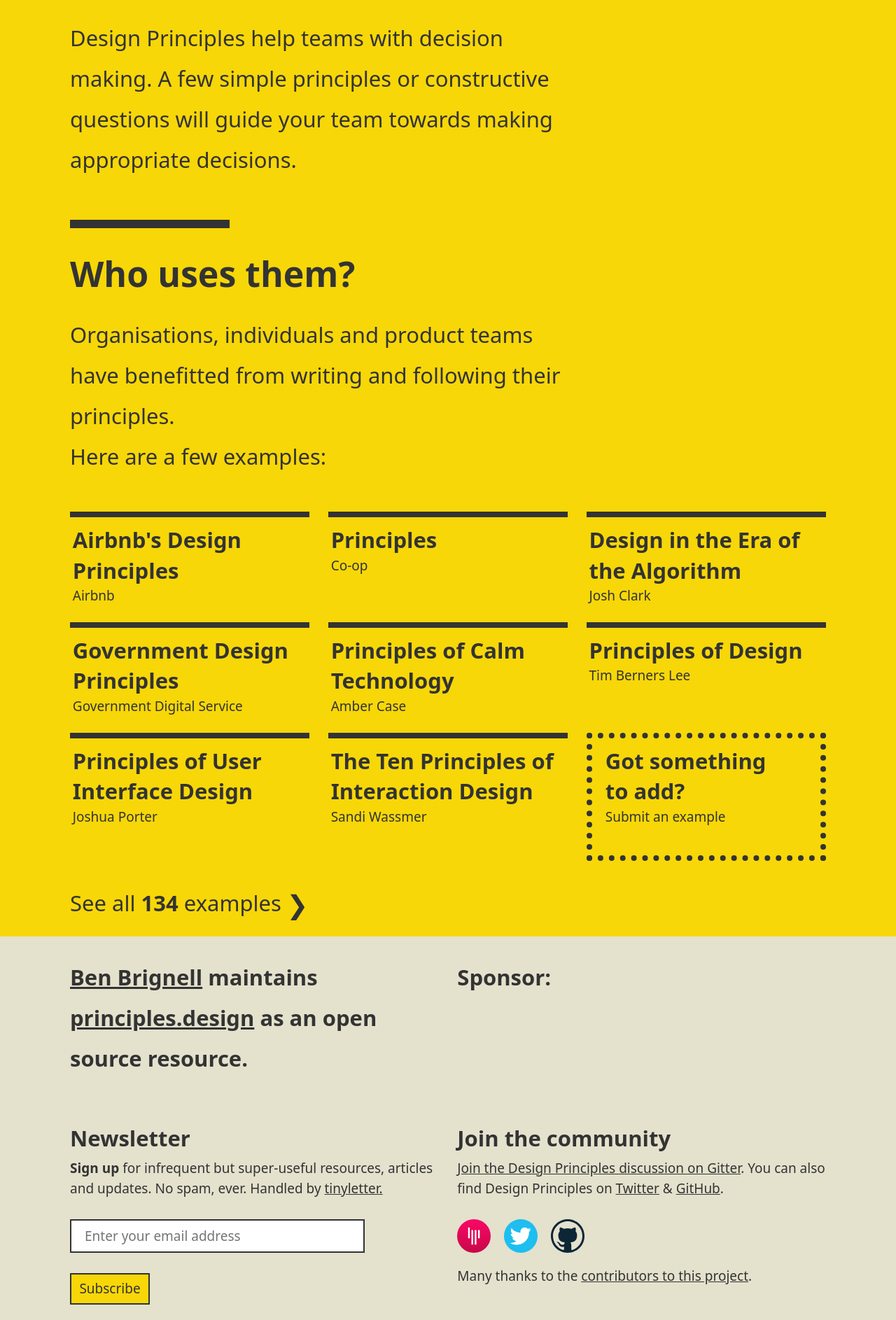
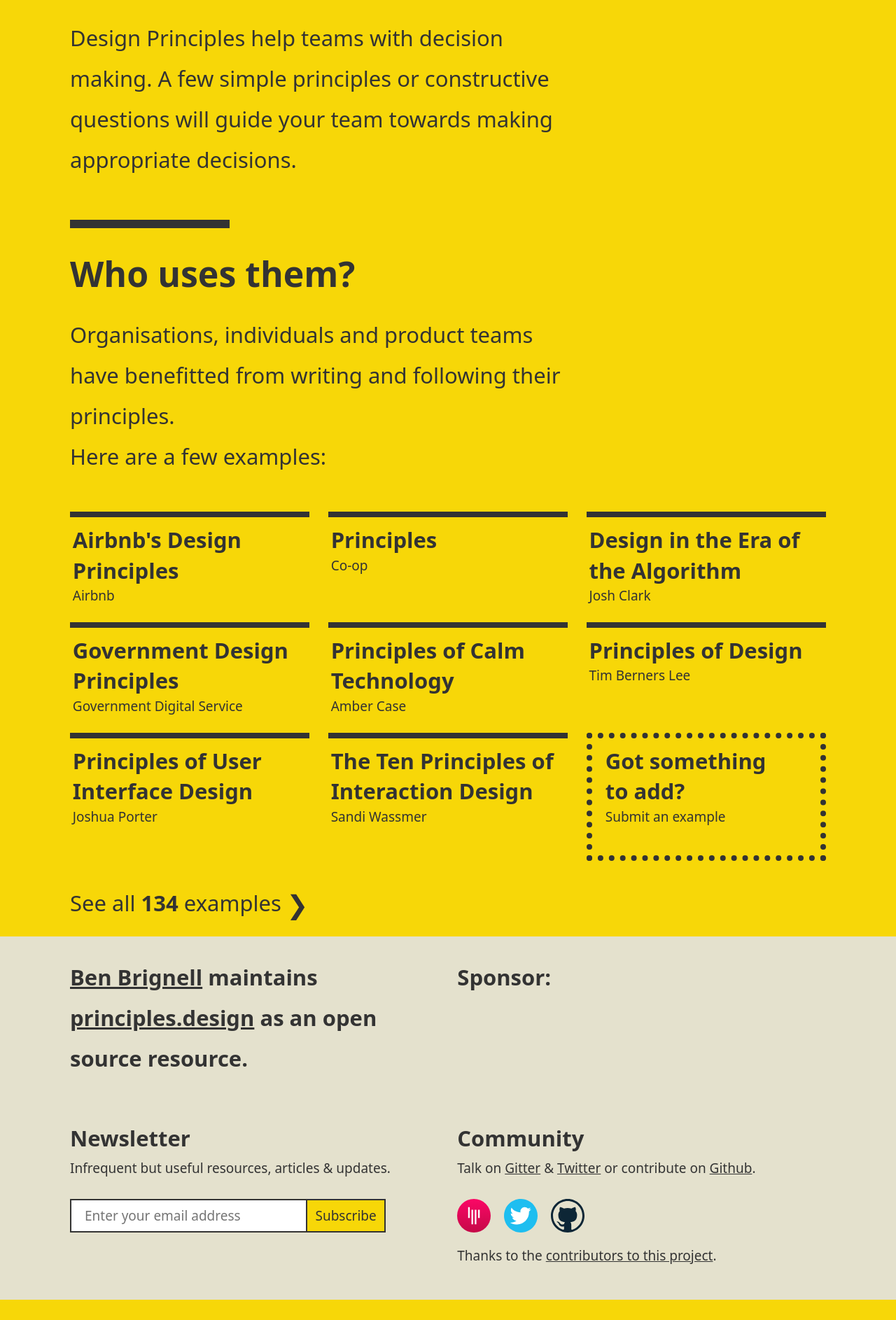
Before and after one commit to benbrignell/principles.design, a Jekyll site: the page built from index.html, in a window 1280 px wide. Shown: the part 1955-3841 px from the top of the page at 70% size. Built offline with Jekyll 4.4.1, drawn with Linux system fonts in a browser that asks for light colours; comment, search, counter and statistics services are not loaded; after the commit the page ends 3812 px from its top, so only the background shows below that.

Commit message:
footer content tidy up

```diff
--- a/_includes/footer.html
+++ b/_includes/footer.html
@@ -9,20 +9,21 @@
       </div>
       <div class="two-up">
         <p class="h3 bold">Newsletter</p>
-        <p><strong>Sign up</strong> for infrequent but super-useful resources, articles and updates. No spam, ever. Handled by <a href="https://tinyletter.com/designprinciples">tinyletter.</a></p>
+        <p>Infrequent but useful resources, articles & updates. </p>
         <form action="https://tinyletter.com/designprinciples" method="post" target="popupwindow" onsubmit="window.open('https://tinyletter.com/designprinciples', 'popupwindow', 'scrollbars=yes,width=800,height=600');return true">
-          <p><input type="text" style="width:80%;" name="email" id="tlemail" placeholder="Enter your email address" /></p><input type="hidden" value="1" name="embed"/><input type="submit" value="Subscribe" /></form>
+          <p>
+            <input type="text" class="subscribe-input" name="email" id="tlemail" placeholder="Enter your email address" /><input type="hidden" value="1" name="embed"/><input type="submit" value="Subscribe" class="subscribe-btn" /></form>
+          </p>
       </div>
       <div class="two-up">
-        <p class="h3 bold">Join the community</p>
-          <p><a href="{{site.gitter-url}}">Join the Design Principles discussion on Gitter</a>. You can also find Design Principles on <a href="{{site.twitter-url}}">Twitter</a> & <a href="{{site.contribute-url}}">GitHub</a>.
-          </p>
+        <p class="h3 bold">Community</p>
         <ul class="logos">
+          <p>Talk on <a href="{{gitter.url}}">Gitter</a> & <a href="https://twitter.com/dsgnprinciples">Twitter</a> or contribute on <a href="{{contribute-url}}">Github</a>.</p>
           <li><a href="{{site.gitter-url}}"><img src="/images/gitter.svg" class="logo circle" alt="Talk about Design Principles on Gitter"></a></li>
           <li><a href="https://twitter.com/dsgnprinciples"><img src="/images/twitter-icon.svg" class="logo" alt="Follow Design Principles on Twitter @dsngprinciples"></a></li>
           <li><a href="{{site.contribute-url}}"><img src="/images/github-icon.svg" class="logo" alt="Contribute to this project on GitHub"></a><li>
         </ul>
-        <p style="clear:both;">Many thanks to the <a href="https://github.com/benbrignell/design-principles/graphs/contributors">contributors to this project</a>.</p>
+        <p style="clear:both;">Thanks to the <a href="https://github.com/benbrignell/design-principles/graphs/contributors">contributors to this project</a>.</p>
       </div>
     </div>
 </div>
--- a/_sass/_scratch.scss
+++ b/_sass/_scratch.scss
@@ -616,6 +616,29 @@
 
 input, button, submit { border:none; }
 
+
+.subscribe-input, .subscribe-btn {
+  display: block;
+  width: 100%;
+  @media (min-width: $mq-m) {
+    display: inline-block;
+    }
+}
+@media (min-width: $mq-m) {
+  .subscribe-input {
+  width: 64%;
+  border-right: 0!important;
+  }
+}
+.subscribe-btn {
+  height: 48px;
+  margin-top: 0.4em;
+  @media (min-width: $mq-m) {
+      width: auto;
+      margin-top: 0;
+    }
+}
+
 // active nav highlighting
 
 body.about nav a.about,
```
